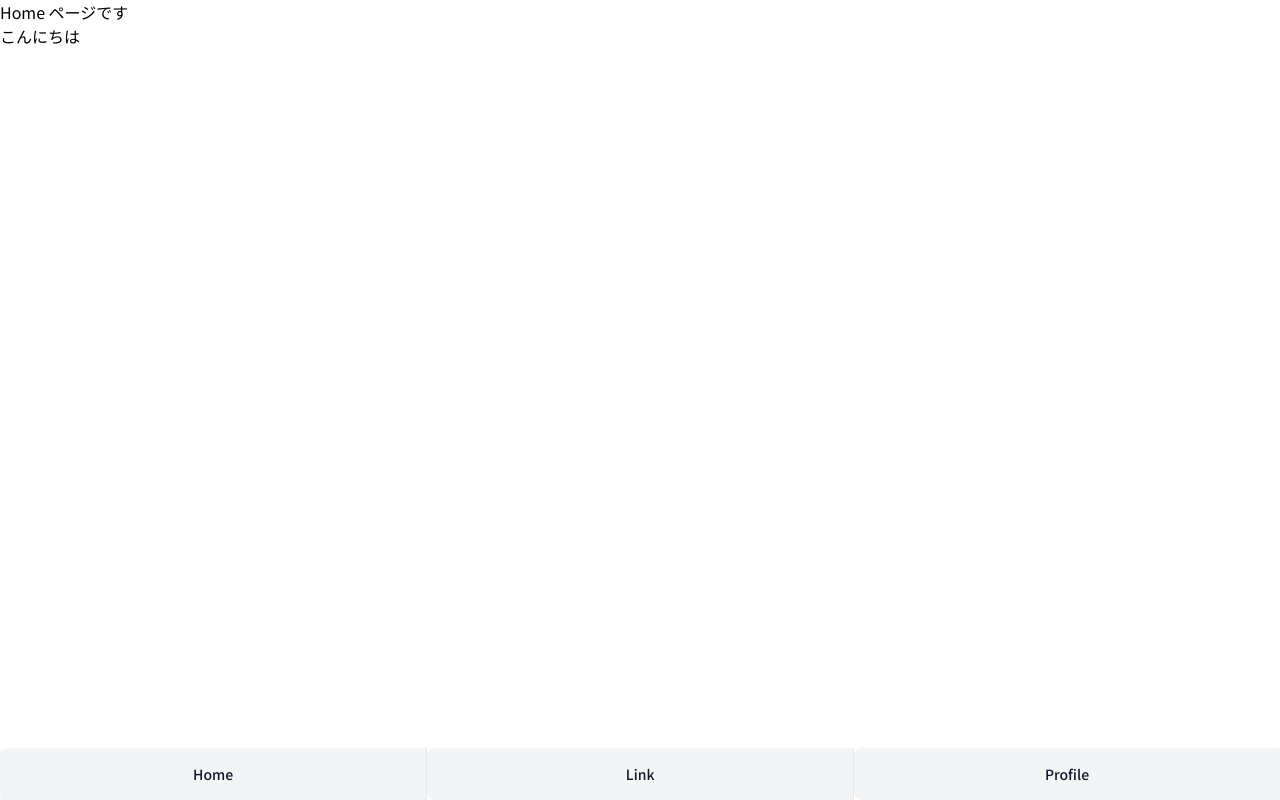
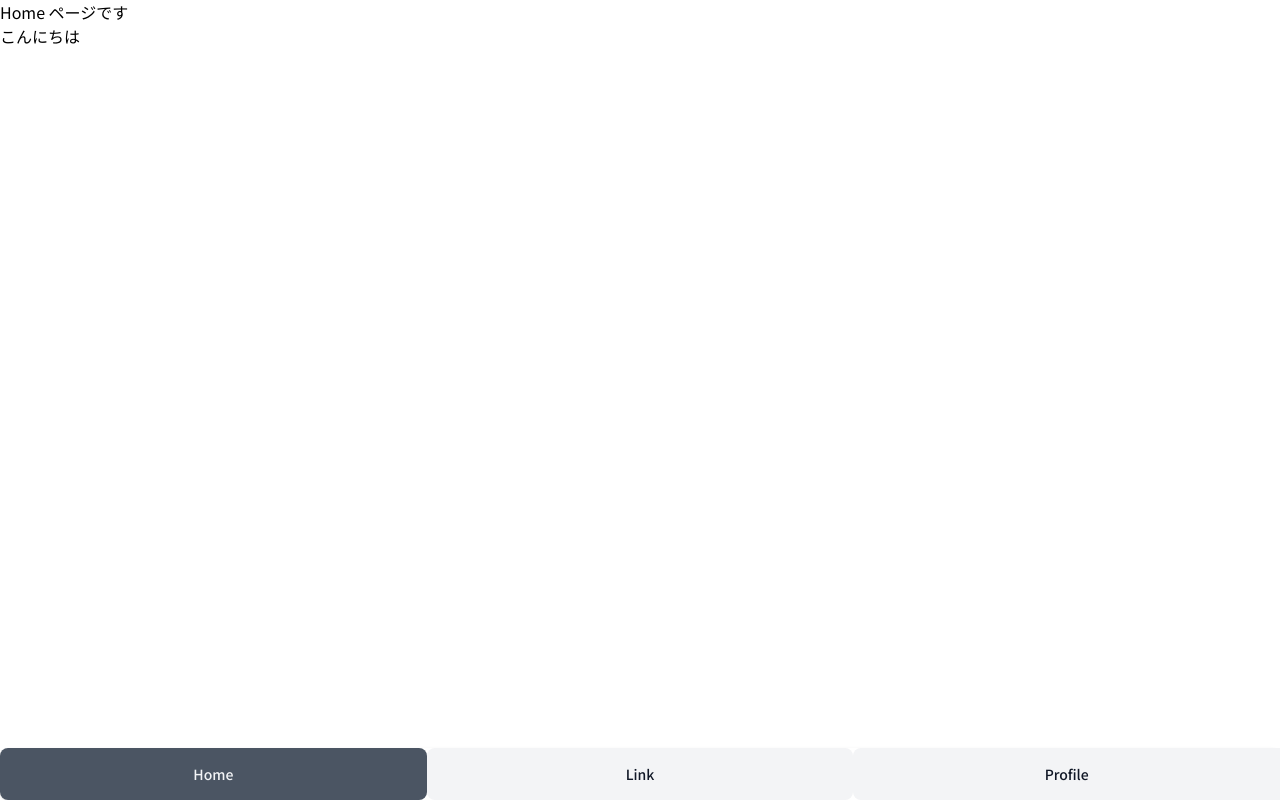
Before and after one commit to neco3s/next-playwright, a Next.js app: page / in a window 1280 px wide. Built offline with nearby package versions, Linux system fonts and the light colour scheme.

Commit message:
pathに応じて現在activeなnavの色を目立たせる

```diff
--- a/app/_components/Footer.tsx
+++ b/app/_components/Footer.tsx
@@ -1,31 +1,47 @@
+"use client";
 import Link from "next/link";
+import { usePathname } from "next/navigation";
 
 export default function Footer() {
+  const pathname = usePathname();
+
   return (
     <ul className="text-sm w-full fixed z-20 bottom-0 left-0 font-medium text-center text-gray-500 divide-x divide-gray-200 rounded-lg shadow flex dark:divide-gray-700 dark:text-gray-400">
-      <li className="w-full">
+      <li className="w-full border-none">
         <Link
           href="/"
           aria-current="page"
-          className="inline-block w-full p-4 text-gray-900 bg-gray-100 rounded-l-lg focus:ring-4 focus:ring-blue-300 active focus:outline-none dark:bg-gray-700 dark:text-white"
+          className={`${
+            pathname === "/"
+              ? "bg-gray-600 text-gray-100"
+              : "bg-gray-100 text-gray-900"
+          } inline-block w-full p-4 rounded-lg`}
         >
           Home
         </Link>
       </li>
-      <li className="w-full">
+      <li className="w-full border-none">
         <Link
           href="/link"
           aria-current="page"
-          className="inline-block w-full p-4 text-gray-900 bg-gray-100 rounded-l-lg focus:ring-4 focus:ring-blue-300 active focus:outline-none dark:bg-gray-700 dark:text-white"
+          className={`${
+            pathname === "/link"
+              ? "bg-gray-600 text-gray-100"
+              : "bg-gray-100 text-gray-900"
+          } inline-block w-full p-4 rounded-lg`}
         >
           Link
         </Link>
       </li>
-      <li className="w-full">
+      <li className="w-full border-none">
         <Link
           href="/profile"
           aria-current="page"
-          className="inline-block w-full p-4 text-gray-900 bg-gray-100 rounded-l-lg focus:ring-4 focus:ring-blue-300 active focus:outline-none dark:bg-gray-700 dark:text-white"
+          className={`${
+            pathname === "/profile"
+              ? "bg-gray-600 text-gray-100"
+              : "bg-gray-100 text-gray-900"
+          } inline-block w-full p-4 rounded-l-lg`}
         >
           Profile
         </Link>
```
